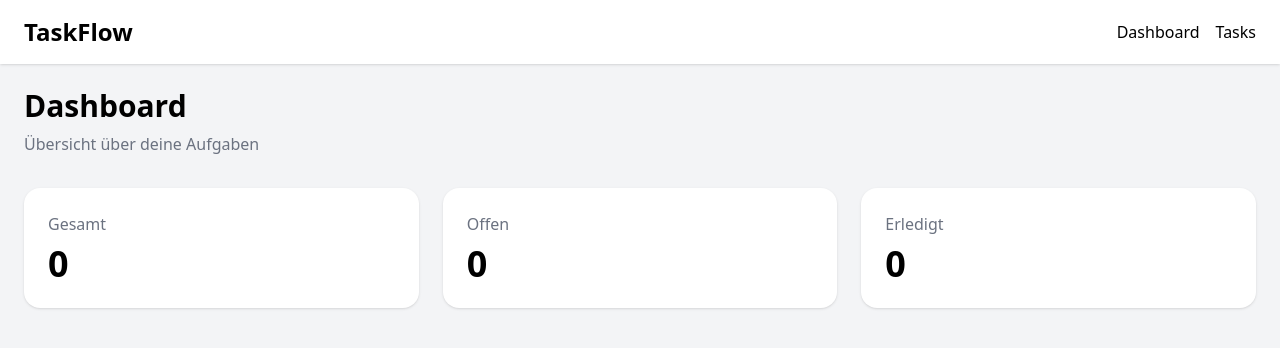
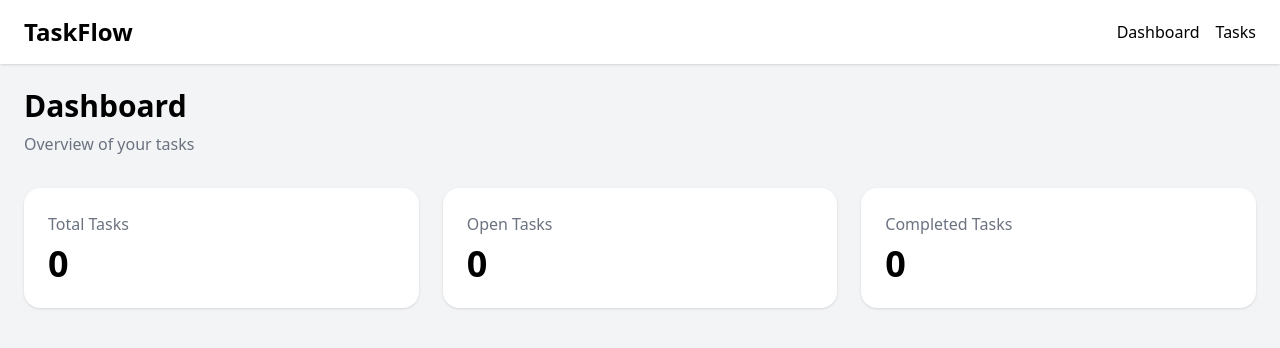
Before and after one commit to IvoGn/taskflow, a Nuxt app: page / in a window 1280 px wide. Shown: the top 348 px of the page. Built offline with nearby package versions, Linux system fonts and the light colour scheme.

Commit message:
feat: update task management UI text to English

```diff
--- a/pages/index.vue
+++ b/pages/index.vue
@@ -30,14 +30,14 @@ const openTasks = computed(() => {
       </h2>
 
       <p class="text-gray-500 mt-2">
-        Übersicht über deine Aufgaben
+        Overview of your tasks
       </p>
     </div>
 
     <div class="grid md:grid-cols-3 gap-6">
       <div class="bg-white p-6 rounded-2xl shadow">
         <p class="text-gray-500">
-          Gesamt
+          Total Tasks
         </p>
 
         <h3 class="text-4xl font-bold mt-2">
@@ -47,7 +47,7 @@ const openTasks = computed(() => {
 
       <div class="bg-white p-6 rounded-2xl shadow">
         <p class="text-gray-500">
-          Offen
+          Open Tasks
         </p>
 
         <h3 class="text-4xl font-bold mt-2">
@@ -57,7 +57,7 @@ const openTasks = computed(() => {
 
       <div class="bg-white p-6 rounded-2xl shadow">
         <p class="text-gray-500">
-          Erledigt
+          Completed Tasks
         </p>
 
         <h3 class="text-4xl font-bold mt-2">
--- a/pages/tasks.vue
+++ b/pages/tasks.vue
@@ -31,7 +31,7 @@ const handleAddTask = () => {
         </h2>
 
         <p class="text-gray-500 mt-2">
-          Verwalte deine Aufgaben
+          Manage your tasks
         </p>
       </div>
     </div>
@@ -41,7 +41,7 @@ const handleAddTask = () => {
         <input
           v-model="newTask"
           type="text"
-          placeholder="Neue Aufgabe..."
+          placeholder="New task..."
           class="flex-1 border border-gray-300 rounded-xl px-4 py-2"
         >
 
@@ -49,7 +49,7 @@ const handleAddTask = () => {
           @click="handleAddTask"
           class="bg-black text-white px-5 py-2 rounded-xl"
         >
-          Hinzufügen
+          Add Task
         </button>
       </div>
     </div>
```
